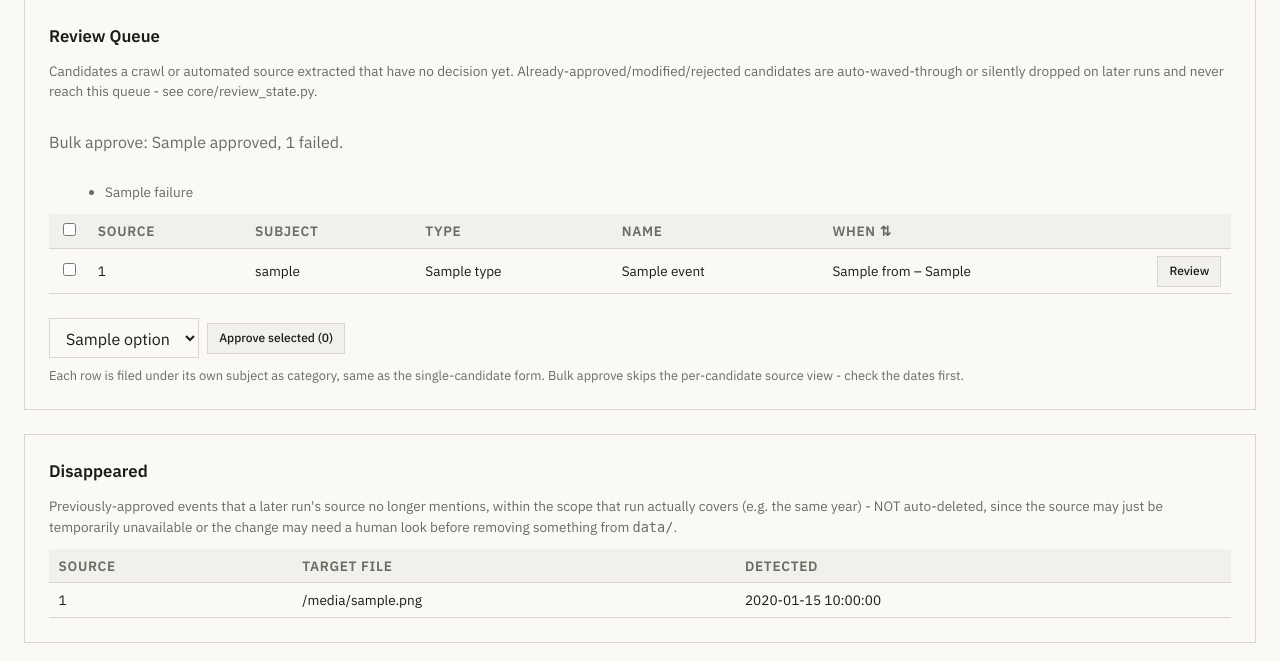
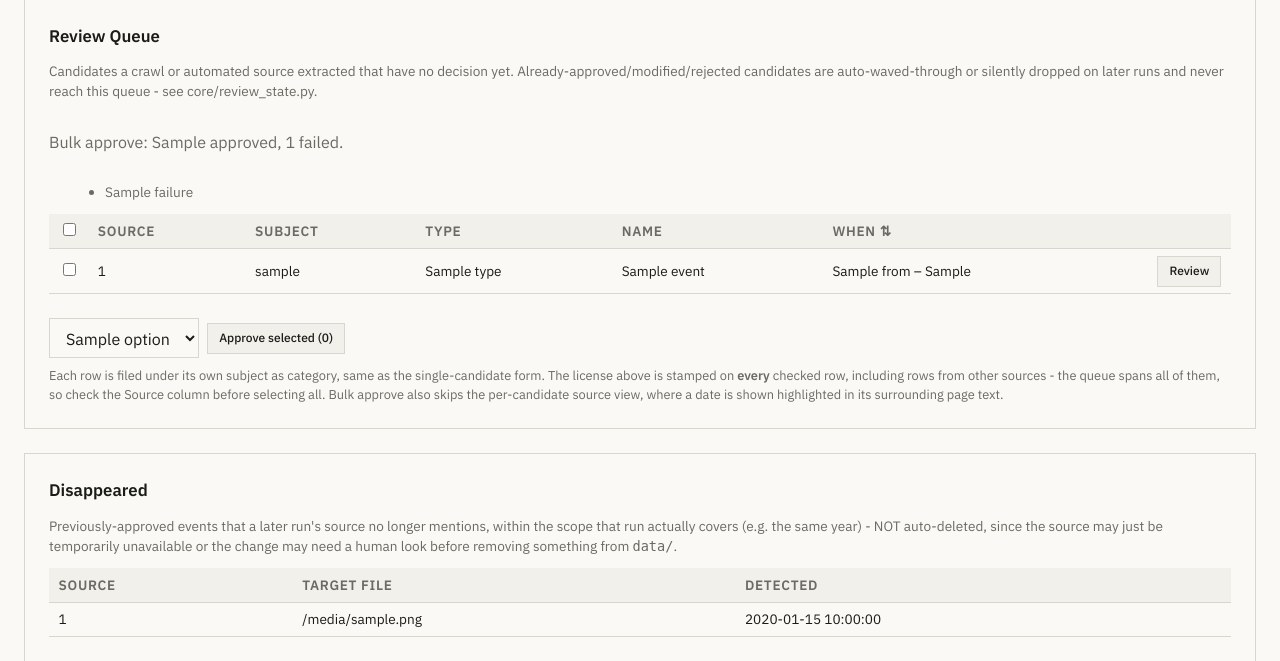
Before and after one commit to wann-o-meter/wann-o-meter, a FastAPI app: template pipeline/templates/review.html in a window 1280 px wide. Shown: the part 94-755 px from the top of the page. Run offline with FastAPI, Linux system fonts and the light colour scheme; the template is opened without the code that fills it: most values are stand-ins (such as "Sample title", 1, 10 or a date in 2020); some libraries are stand-ins or nearby versions.

Commit message:
test(pipeline): render the bulk-approve form; disclose its license scope
Every existing bulk-approve test POSTs and empties the queue, so they only
ever rendered review.html's empty branch - the checkbox column, license
select and submit button were never emitted under test, and a broken
option value would have shipped with the suite green. Adds a GET /review
test that renders the non-empty branch and pins both values the POST
depends on.

Also states in the form's own hint that the chosen license is stamped on
every checked row: _review_queue() spans all sources, so select-all
reaches rows whose license is a different per-source legal fact (see
_default_quelle). Disclosed rather than enforced, with the per-source
form split noted as the upgrade path.

Co-Authored-By: Claude Opus 5 (1M context) <noreply@anthropic.com>

```diff
--- a/pipeline/templates/review.html
+++ b/pipeline/templates/review.html
@@ -65,8 +65,14 @@
                 <button type="submit" class="btn btn-sm" id="bulk-approve-btn" disabled>Approve selected (<span id="selected-count">0</span>)</button>
                 <span style="font-size:0.8rem; color:var(--muted);">
                     Each row is filed under its own subject as category, same as the single-candidate form.
-                    Bulk approve skips the per-candidate source view - check the dates first.
+                    The license above is stamped on <strong>every</strong> checked row, including rows from
+                    other sources - the queue spans all of them, so check the Source column before
+                    selecting all. Bulk approve also skips the per-candidate source view, where a date is
+                    shown highlighted in its surrounding page text.
                 </span>
+                {# ponytail: one form over the whole queue, so one license covers every source in it -
+                   disclosed above rather than enforced. Scope the form per source (one form, select-all
+                   and license select per source_id group) if mixed-source queues become the norm. #}
             </div>
             </form>
             {% else %}
```
Also changed, not shown: pipeline/tests/test_main_routes.py (+17 -0 lines).
